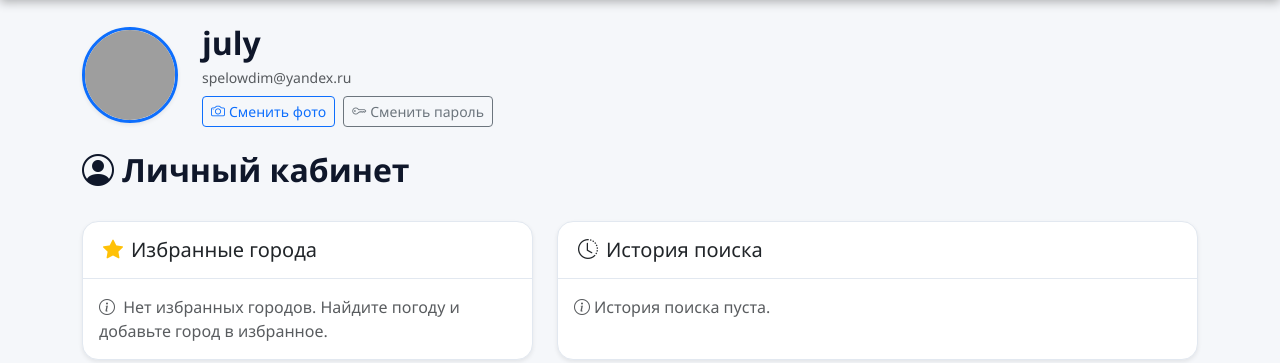
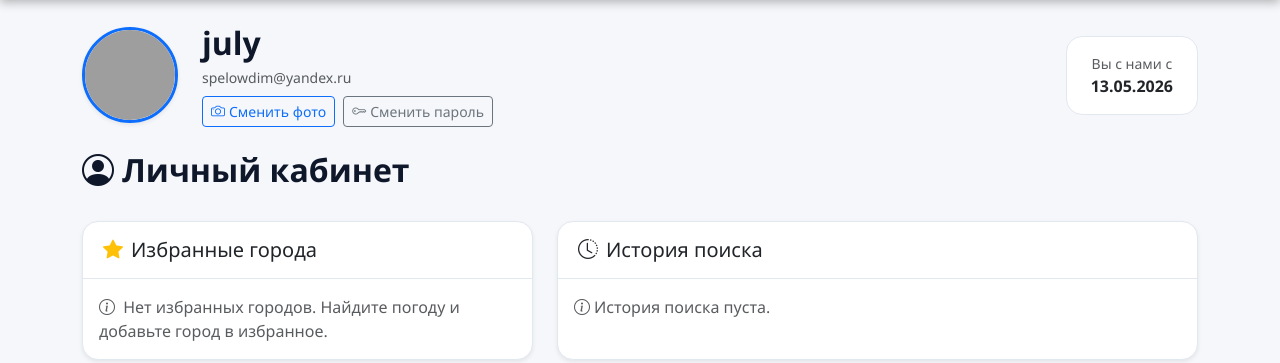
Before and after one commit to antichristcore/pogoda, a Flask app: page /profile/ in a window 1280 px wide. Shown: the part 57-420 px from the top of the page. Run offline with Flask 3, Linux system fonts and the light colour scheme; a user stored in the database is signed in; some libraries are stand-ins or nearby versions; grey boxes are pictures that could not be loaded.

Commit message:
+Вы с нами с

```diff
--- a/app/models/user.py
+++ b/app/models/user.py
@@ -12,6 +12,7 @@ class User(UserMixin, db.Model):
     email = db.Column(db.String(120), unique=True, nullable=False)
     password_hash = db.Column(db.String(256), nullable=False)
     theme = db.Column(db.String(10), nullable=False, default='light')
+    created_at = db.Column(db.DateTime, default=datetime.utcnow)
 
     avatar = db.Column(db.String(256), nullable=True, default='default.png')
     search_history = db.relationship('SearchHistory', backref='user', lazy=True, cascade='all, delete-orphan')
--- a/app/templates/profile/index.html
+++ b/app/templates/profile/index.html
@@ -35,6 +35,12 @@
             <a href="{{ url_for('profile.change_password') }}" class="btn btn-outline-secondary btn-sm">
                 <i class="bi bi-key me-1"></i>Сменить пароль
             </a>
+        </div>
+    </div>
+    <div class="col-auto">
+        <div class="card px-4 py-3 text-center" style="min-width:120px;">
+            <small class="text-muted">Вы с нами с</small>
+            <div class="fw-bold fs-6">{{ current_user.created_at.strftime('%d.%m.%Y') }}</div>
         </div>
     </div>
 </div>
```
Also changed, not shown: instance/weather_app.db.
